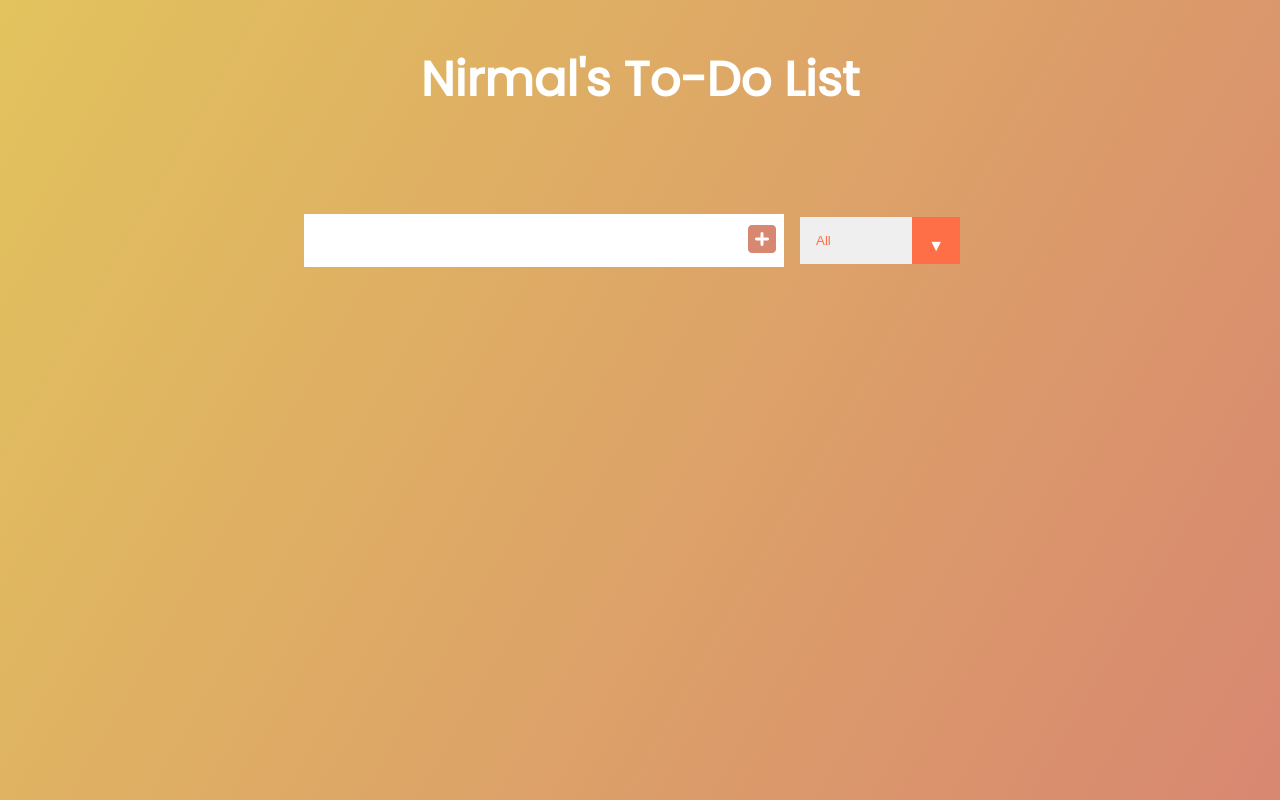
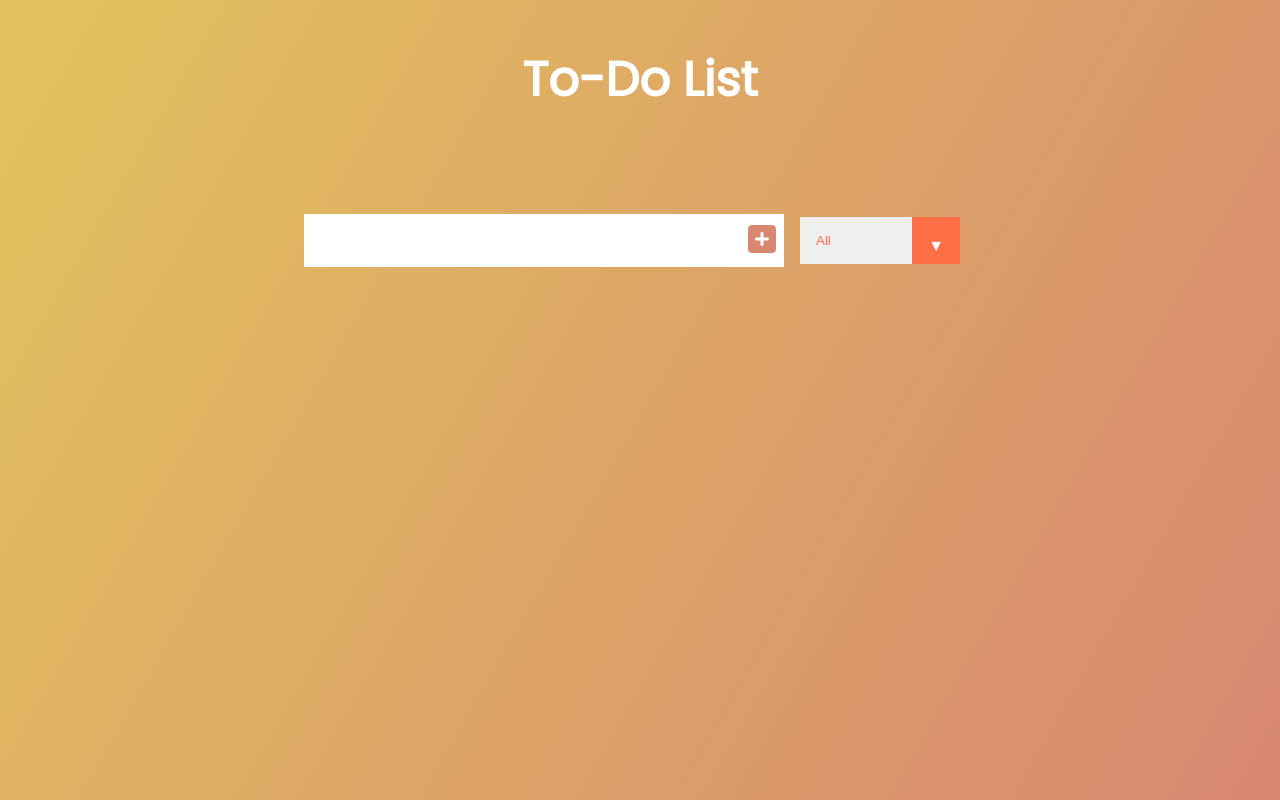
Before and after one commit to NoteSync-in/ToDo-List, a plain HTML site: page index.html in a window 1280 px wide. Drawn offline with Linux system fonts and the light colour scheme.

Commit message:
Update index.html
1. removed some bugs from .html file

```diff
--- a/index.html
+++ b/index.html
@@ -10,7 +10,7 @@
 </head>
 <body>
     <header>
-        <h1>Nirmal's To-Do List</h1>
+        <h1>To-Do List</h1>
     </header>
 
     <form>
```
